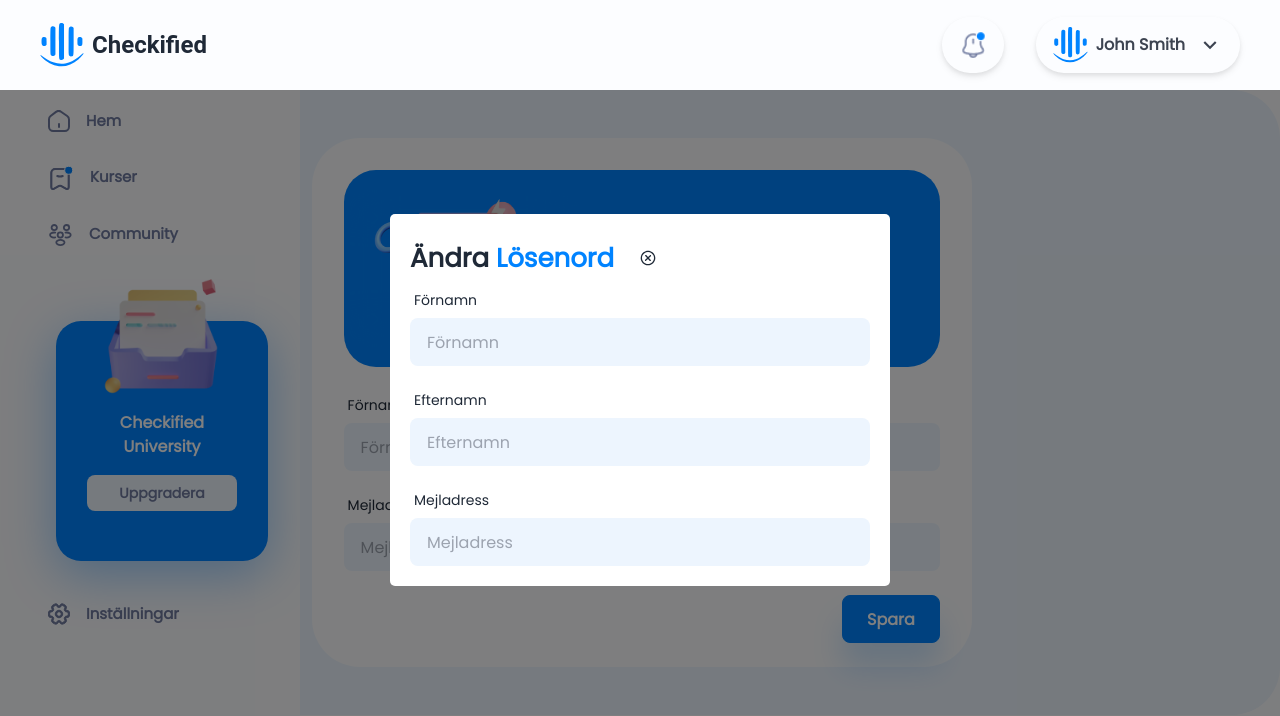
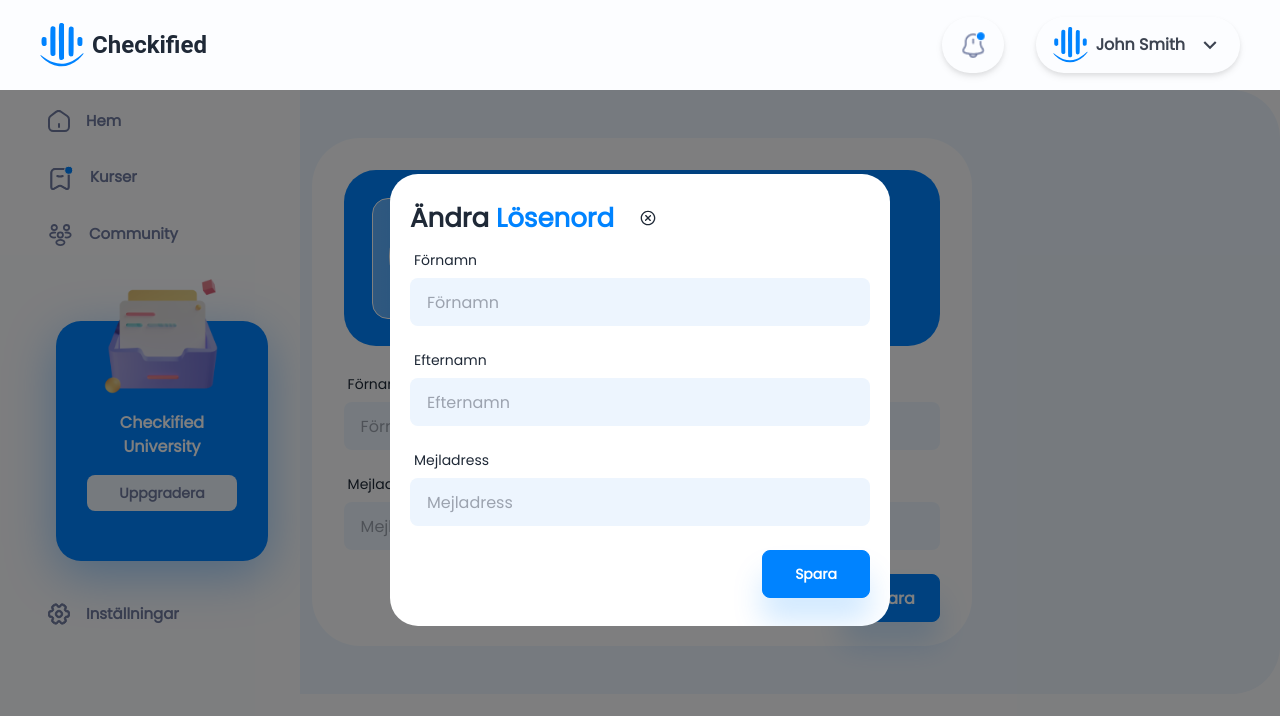
Before and after one commit to Aryansavaj/Projrcts, a Next.js app: page /profile_setting_pop in a window 1280 px wide. Both pictures are taken after a click on the button "Spara". Shown: the top 716 px of the page. Built offline with nearby package versions, Linux system fonts and the light colour scheme.

Commit message:
Update index.tsx and globals.scss

```diff
--- a/pages/profile_setting_pop/index.tsx
+++ b/pages/profile_setting_pop/index.tsx
@@ -35,12 +35,12 @@ export default function Profile_setting_pop({}: Props) {
     <Layout headTitle={profile_pop.metaData.title}>
       <section className="grid grid-cols-4">
         <div className="pt-8 pl-8 pr-8 pb-0 bg-base-100 rounded-[3rem] gap-8 col-span-3">
-          <section className=" bg-primary rounded-[2rem] py-5 lg:py-5 text-white relative mb-5 isolate">
-            <div className="w-full lg:w-2/5  p-8 lg:px-16 lg:py-10 rounded-tl-3xl rounded-bl-3xl backdrop-blur-xl lg:mr-auto mt-40 lg:mt-0">
+          <section className=" bg-primary rounded-[2rem] text-white relative mb-5 isolate h-44">
+            <div className="w-full  p-7 rounded-tl-3xl rounded-bl-3xl lg:mr-auto mt-40 lg:mt-0">
               <ScrollReveal>
-                <div className="grid grid-cols-2 gap-5 place-content-between">
+                <div className="grid grid-cols-2 gap-10 place-content-between">
                   <div className="form_benner_wrap">
-                    <div className="grid grid-cols-2 gap-5 place-content-between form_benner_logo first-letter border border-white rounded-2xl p-5">
+                    <div className="h-[121px] grid grid-cols-2 gap- place-content-between form_benner_logo first-letter border border-white rounded-2xl p-4">
                       <div className="bg-white p-1 rounded-full w-fit border border-white form_inner_logo ">
                         <div className="bg-white rounded-full w-fit p-2">
                           <Image
@@ -53,7 +53,7 @@ export default function Profile_setting_pop({}: Props) {
                         </div>
                       </div>
                       <div className="grid grid-cols-1 place-content-center">
-                        <div className="form_benner_icon grid grid-cols-2 place-content-center rounded-lg">
+                        <div className="form_benner_icon grid grid-cols-2 place-content-center rounded-lg w-fit mx-auto">
                           <div className="form_inner_icon_1 bg-primary rounded-lg p-2">
                             <svg
                               width="19"
@@ -139,7 +139,7 @@ export default function Profile_setting_pop({}: Props) {
                       src="/images/dashboard/pr_form.png"
                       alt="stats"
                       fill
-                      className="object-contain"
+                      className="static object-contain profile_pop_img"
                     />
                   </div>
                 </div>
@@ -162,6 +162,14 @@ export default function Profile_setting_pop({}: Props) {
       {/* <button onClick={handleOpenPopup}>Open Popup</button> */}
       <Popup isOpen={isOpen} onClose={handleClosePopup}>
         <Popupform popup_pass={Popup_form.profileForm} />
+        <div className="text-end">
+          <button
+            className="btn btn-primary w-full lg:w-fit mb-2 mt-6 px-8 py-0 text-[14px]"
+            type="button"
+          >
+            Spara
+          </button>
+        </div>
       </Popup>
     </Layout>
   );
--- a/styles/globals.scss
+++ b/styles/globals.scss
@@ -419,6 +419,7 @@
   background: rgba(255, 255, 255, 0.4);
   border: 1.5px solid #ffffff;
   backdrop-filter: blur(7.5px);
+  width: 76%;
 }
 .form_benner_logo {
   background: linear-gradient(
@@ -443,7 +444,7 @@
   background-color: rgba(0, 0, 0, 0.5);
   justify-content: center;
   align-items: center;
-  z-index: 9999;
+  z-index: 99999;
 }
 
 .popup.open {
@@ -453,7 +454,7 @@
 .content {
   background-color: #fff;
   padding: 20px;
-  border-radius: 5px;
+  border-radius: 28px;
   max-width: 300px;
   width: 90%;
   max-height: 90%;
@@ -552,6 +553,9 @@
   font-size: 26px !important;
   margin-bottom: 0 !important;
 }
-.closeButton{
+.closeButton {
   margin-bottom: 0 !important;
 }
+.profile_pop_img{
+  position: unset !important;
+}
```
